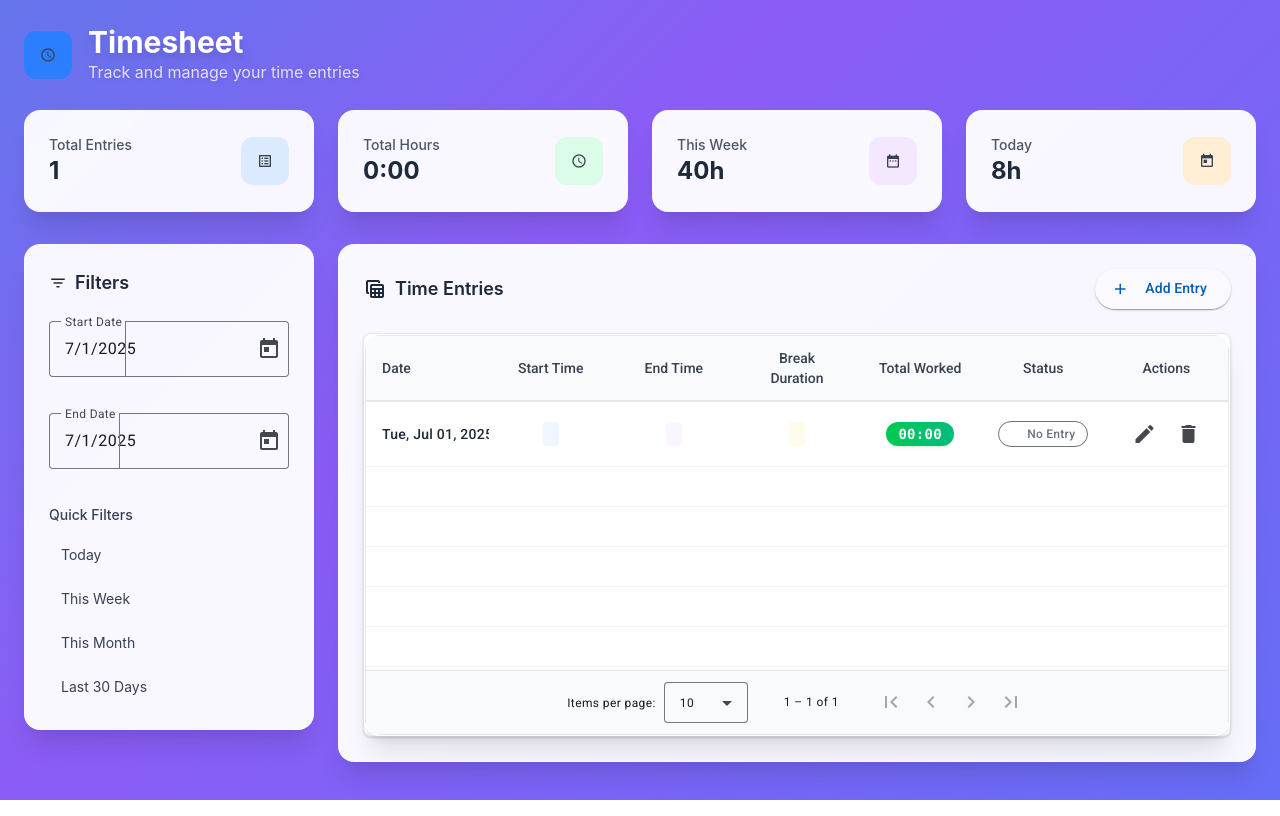
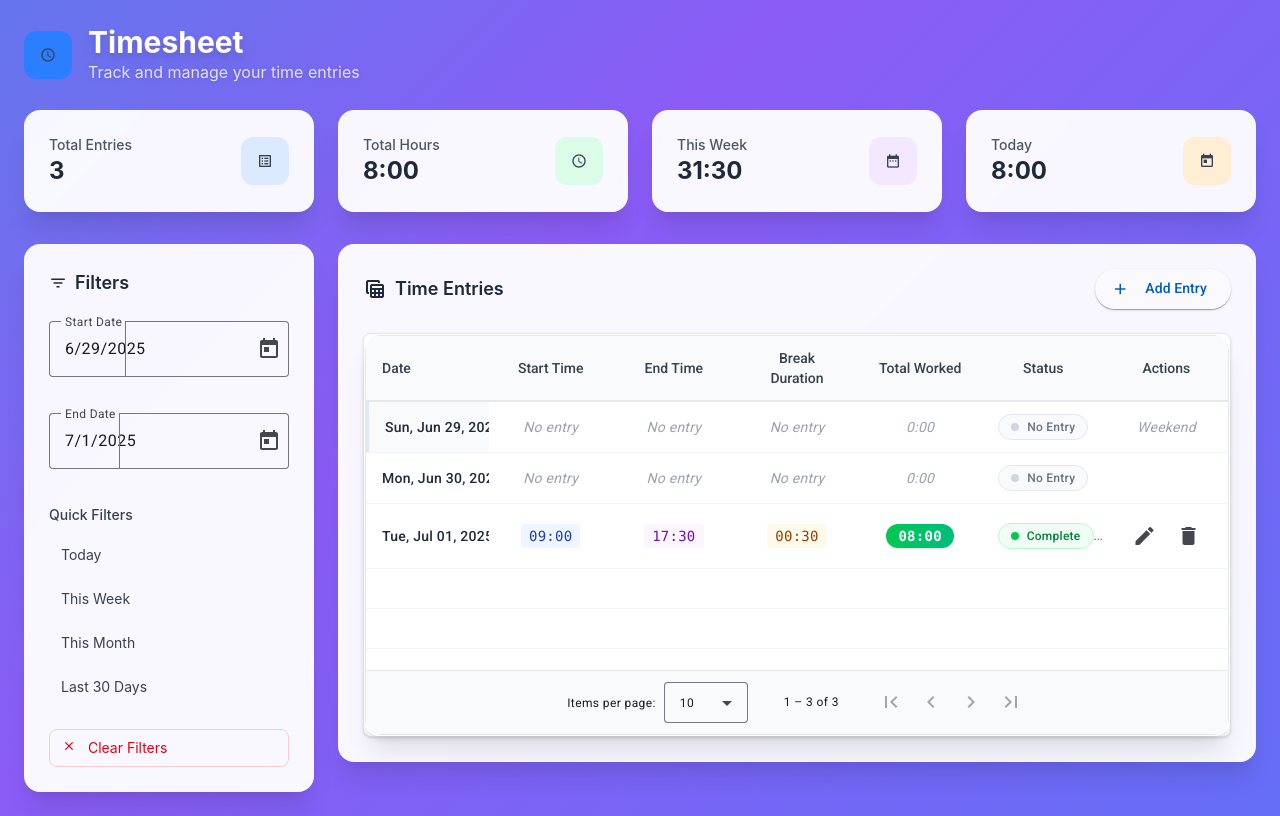
Before and after one commit to rsuciunttdata/timetracking-team-one, an Angular app: page /timesheet in a window 1280 px wide. Built offline with nearby package versions, Linux system fonts and the light colour scheme.

Commit message:
filters and summary calculations

```diff
--- a/src/app/components/timesheet-table/timesheet-table.component.ts
+++ b/src/app/components/timesheet-table/timesheet-table.component.ts
@@ -255,17 +255,25 @@ export class TimesheetTableComponent implements OnInit, OnChanges {
   }
 
   getStatusText(entry: TimeEntry): string {
+    // Check if it's a placeholder entry
+    if (this.isPlaceholderEntry(entry)) {
+      return 'No Entry';
+    }
+
+    // If any required field is missing, it's not a complete entry
+    if (!entry.startTime || !entry.endTime) {
+      return 'Pending';
+    }
+
     const workedTime = this.calculateWorkedTime(entry.startTime, entry.endTime, entry.breakDuration);
     const [hours] = workedTime.split(':').map(Number);
 
     if (hours >= 8) {
-      return 'Full Day';
-    } else if (hours >= 6) {
-      return 'Partial Day';
+      return 'Complete';
     } else if (hours > 0) {
-      return 'Under Time';
+      return 'In Progress';
     } else {
-      return 'No Entry';
+      return 'Pending';
     }
   }
 
@@ -287,7 +295,8 @@ export class TimesheetTableComponent implements OnInit, OnChanges {
   }
 
   isPlaceholderEntry(entry: TimeEntry | null): boolean {
-    return entry !== null && !entry.id;
+    if (!entry) return true;
+    return entry.id.startsWith('placeholder-') || !entry.startTime || !entry.endTime;
   }
 
   isWeekendDay(date: Date): boolean {
--- a/src/app/pages/timesheet-page.component.html
+++ b/src/app/pages/timesheet-page.component.html
@@ -44,7 +44,7 @@
         <div class="flex items-center justify-between">
           <div>
             <p class="text-gray-600 text-sm font-medium">This Week</p>
-            <p class="text-2xl font-bold text-gray-800">40h</p>
+            <p class="text-2xl font-bold text-gray-800">{{ thisWeekSummary().hours }}</p>
           </div>
           <div class="w-12 h-12 bg-purple-100 rounded-xl flex items-center justify-center">
             <mat-icon class="text-purple-600">date_range</mat-icon>
@@ -56,7 +56,7 @@
         <div class="flex items-center justify-between">
           <div>
             <p class="text-gray-600 text-sm font-medium">Today</p>
-            <p class="text-2xl font-bold text-gray-800">8h</p>
+            <p class="text-2xl font-bold text-gray-800">{{ todaySummary().hours }}</p>
           </div>
           <div class="w-12 h-12 bg-orange-100 rounded-xl flex items-center justify-center">
             <mat-icon class="text-orange-600">today</mat-icon>
@@ -100,17 +100,33 @@
           <!-- Quick Filter Buttons -->
           <div class="space-y-2">
             <p class="text-sm font-medium text-gray-700 mb-3">Quick Filters</p>
-            <button class="w-full text-left px-3 py-2 rounded-lg text-sm hover:bg-gray-100 transition-colors">
+            <button
+              (click)="setTodayFilter()"
+              [class]="isQuickFilterActive('today') ? 'w-full text-left px-3 py-2 rounded-lg text-sm bg-blue-100 text-blue-700 border border-blue-200 transition-colors' : 'w-full text-left px-3 py-2 rounded-lg text-sm hover:bg-gray-100 transition-colors'">
               Today
             </button>
-            <button class="w-full text-left px-3 py-2 rounded-lg text-sm hover:bg-gray-100 transition-colors">
+            <button
+              (click)="setThisWeekFilter()"
+              [class]="isQuickFilterActive('thisWeek') ? 'w-full text-left px-3 py-2 rounded-lg text-sm bg-blue-100 text-blue-700 border border-blue-200 transition-colors' : 'w-full text-left px-3 py-2 rounded-lg text-sm hover:bg-gray-100 transition-colors'">
               This Week
             </button>
-            <button class="w-full text-left px-3 py-2 rounded-lg text-sm hover:bg-gray-100 transition-colors">
+            <button
+              (click)="setThisMonthFilter()"
+              [class]="isQuickFilterActive('thisMonth') ? 'w-full text-left px-3 py-2 rounded-lg text-sm bg-blue-100 text-blue-700 border border-blue-200 transition-colors' : 'w-full text-left px-3 py-2 rounded-lg text-sm hover:bg-gray-100 transition-colors'">
               This Month
             </button>
-            <button class="w-full text-left px-3 py-2 rounded-lg text-sm hover:bg-gray-100 transition-colors">
+            <button
+              (click)="setLast30DaysFilter()"
+              [class]="isQuickFilterActive('last30Days') ? 'w-full text-left px-3 py-2 rounded-lg text-sm bg-blue-100 text-blue-700 border border-blue-200 transition-colors' : 'w-full text-left px-3 py-2 rounded-lg text-sm hover:bg-gray-100 transition-colors'">
               Last 30 Days
+            </button>
+
+            <!-- Clear Filters Button -->
+            <button
+              (click)="clearDateFilters()"
+              class="w-full text-left px-3 py-2 rounded-lg text-sm text-red-600 hover:bg-red-50 transition-colors border border-red-200 mt-4">
+              <mat-icon class="text-sm mr-2">clear</mat-icon>
+              Clear Filters
             </button>
           </div>
         </div>
--- a/src/app/pages/timesheet-page.component.ts
+++ b/src/app/pages/timesheet-page.component.ts
@@ -50,6 +50,29 @@ export class TimesheetPageComponent implements OnInit {
   private startDateSignal = signal<Date | null>(null);
   private endDateSignal = signal<Date | null>(null);
   private summaryDataSignal = signal<{ totalEntries: number; totalHours: string }>({ totalEntries: 0, totalHours: '0:00' });
+  private allTimeEntriesSignal = signal<TimeEntry[]>([]);
+
+  // Computed signals for summary cards
+  todaySummary = computed(() => {
+    const today = new Date();
+    const startOfDay = new Date(today.getFullYear(), today.getMonth(), today.getDate());
+    const endOfDay = new Date(today.getFullYear(), today.getMonth(), today.getDate(), 23, 59, 59, 999);
+
+    return this.calculateSummaryForDateRange(startOfDay, endOfDay);
+  });
+
+  thisWeekSummary = computed(() => {
+    const today = new Date();
+    const startOfWeek = new Date(today);
+    startOfWeek.setDate(today.getDate() - today.getDay()); // Start of current week (Sunday)
+    startOfWeek.setHours(0, 0, 0, 0); // Start of day
+
+    const endOfWeek = new Date(today);
+    endOfWeek.setDate(today.getDate() + (6 - today.getDay())); // End of current week (Saturday)
+    endOfWeek.setHours(23, 59, 59, 999); // End of day
+
+    return this.calculateSummaryForDateRange(startOfWeek, endOfWeek);
+  });
 
   // Computed signals
   dateFilter = computed(() => ({
@@ -76,11 +99,28 @@ export class TimesheetPageComponent implements OnInit {
 
   ngOnInit(): void {
     this.setDefaultDateRange();
+    this.loadTimeEntries();
+  }
+
+  private loadTimeEntries(): void {
+    const pagination = { page: 1, pageSize: 100 };
+
+    this.timeEntryService.getTimeEntries(pagination).subscribe({
+      next: (response) => {
+        this.allTimeEntriesSignal.set(response.data);
+      },
+      error: (error) => {
+        console.error('Error loading time entries:', error);
+      }
+    });
   }
 
   private setDefaultDateRange(): void {
     const today = new Date();
-    this.startDateSignal.set(today);
+    const startOfWeek = new Date(today);
+    startOfWeek.setDate(today.getDate() - today.getDay()); // Start of current week (Sunday)
+
+    this.startDateSignal.set(startOfWeek);
     this.endDateSignal.set(today);
   }
 
@@ -91,6 +131,176 @@ export class TimesheetPageComponent implements OnInit {
   clearDateFilters(): void {
     this.startDateSignal.set(null);
     this.endDateSignal.set(null);
+  }
+
+  // Quick filter methods
+  setTodayFilter(): void {
+    const today = new Date();
+    // Normalize to start and end of day to ensure proper comparison
+    const startOfDay = new Date(today.getFullYear(), today.getMonth(), today.getDate());
+    const endOfDay = new Date(today.getFullYear(), today.getMonth(), today.getDate(), 23, 59, 59, 999);
+
+    this.startDateSignal.set(startOfDay);
+    this.endDateSignal.set(endOfDay);
+  }
+
+  setThisWeekFilter(): void {
+    const today = new Date();
+    const startOfWeek = new Date(today);
+    startOfWeek.setDate(today.getDate() - today.getDay()); // Start of current week (Sunday)
+    startOfWeek.setHours(0, 0, 0, 0); // Start of day
+
+    const endOfWeek = new Date(today);
+    endOfWeek.setDate(today.getDate() + (6 - today.getDay())); // End of current week (Saturday)
+    endOfWeek.setHours(23, 59, 59, 999); // End of day
+
+    this.startDateSignal.set(startOfWeek);
+    this.endDateSignal.set(endOfWeek);
+  }
+
+  setThisMonthFilter(): void {
+    const today = new Date();
+    const startOfMonth = new Date(today.getFullYear(), today.getMonth(), 1);
+    startOfMonth.setHours(0, 0, 0, 0); // Start of day
+
+    const endOfMonth = new Date(today.getFullYear(), today.getMonth() + 1, 0);
+    endOfMonth.setHours(23, 59, 59, 999); // End of day
+
+    this.startDateSignal.set(startOfMonth);
+    this.endDateSignal.set(endOfMonth);
+  }
+
+  setLast30DaysFilter(): void {
+    const today = new Date();
+    const thirtyDaysAgo = new Date(today);
+    thirtyDaysAgo.setDate(today.getDate() - 30);
+    thirtyDaysAgo.setHours(0, 0, 0, 0); // Start of day
+
+    const endOfToday = new Date(today);
+    endOfToday.setHours(23, 59, 59, 999); // End of day
+
+    this.startDateSignal.set(thirtyDaysAgo);
+    this.endDateSignal.set(endOfToday);
+  }
+
+  // Helper method to check if a quick filter is active
+  isQuickFilterActive(filterType: 'today' | 'thisWeek' | 'thisMonth' | 'last30Days'): boolean {
+    const currentStart = this.startDateSignal();
+    const currentEnd = this.endDateSignal();
+
+    if (!currentStart || !currentEnd) return false;
+
+    const today = new Date();
+
+    switch (filterType) {
+      case 'today': {
+        const startOfDay = new Date(today.getFullYear(), today.getMonth(), today.getDate());
+        const endOfDay = new Date(today.getFullYear(), today.getMonth(), today.getDate(), 23, 59, 59, 999);
+
+        return this.isSameDateTime(currentStart, startOfDay) && this.isSameDateTime(currentEnd, endOfDay);
+      }
+
+      case 'thisWeek': {
+        const startOfWeek = new Date(today);
+        startOfWeek.setDate(today.getDate() - today.getDay());
+        startOfWeek.setHours(0, 0, 0, 0);
+
+        const endOfWeek = new Date(today);
+        endOfWeek.setDate(today.getDate() + (6 - today.getDay()));
+        endOfWeek.setHours(23, 59, 59, 999);
+
+        return this.isSameDateTime(currentStart, startOfWeek) && this.isSameDateTime(currentEnd, endOfWeek);
+      }
+
+      case 'thisMonth': {
+        const startOfMonth = new Date(today.getFullYear(), today.getMonth(), 1);
+        startOfMonth.setHours(0, 0, 0, 0);
+
+        const endOfMonth = new Date(today.getFullYear(), today.getMonth() + 1, 0);
+        endOfMonth.setHours(23, 59, 59, 999);
+
+        return this.isSameDateTime(currentStart, startOfMonth) && this.isSameDateTime(currentEnd, endOfMonth);
+      }
+
+      case 'last30Days': {
+        const thirtyDaysAgo = new Date(today);
+        thirtyDaysAgo.setDate(today.getDate() - 30);
+        thirtyDaysAgo.setHours(0, 0, 0, 0);
+
+        const endOfToday = new Date(today);
+        endOfToday.setHours(23, 59, 59, 999);
+
+        return this.isSameDateTime(currentStart, thirtyDaysAgo) && this.isSameDateTime(currentEnd, endOfToday);
+      }
+
+      default:
+        return false;
+    }
+  }
+
+  private isSameDay(date1: Date, date2: Date): boolean {
+    return date1.getFullYear() === date2.getFullYear() &&
+           date1.getMonth() === date2.getMonth() &&
+           date1.getDate() === date2.getDate();
+  }
+
+  private isSameDateTime(date1: Date, date2: Date): boolean {
+    return date1.getTime() === date2.getTime();
+  }
+
+  private calculateSummaryForDateRange(startDate: Date, endDate: Date): { entries: number; hours: string } {
+    const allEntries = this.allTimeEntriesSignal();
+
+    // Normalize the date range for comparison (ignore time components)
+    const normalizedStart = new Date(startDate.getFullYear(), startDate.getMonth(), startDate.getDate());
+    const normalizedEnd = new Date(endDate.getFullYear(), endDate.getMonth(), endDate.getDate(), 23, 59, 59, 999);
+
+    const filteredEntries = allEntries.filter(entry => {
+      const entryDate = new Date(entry.date);
+      const normalizedEntryDate = new Date(entryDate.getFullYear(), entryDate.getMonth(), entryDate.getDate());
+
+      return normalizedEntryDate >= normalizedStart && normalizedEntryDate <= normalizedEnd;
+    });
+
+    const totalMinutes = filteredEntries.reduce((total, entry) => {
+      if (!entry.startTime || !entry.endTime) return total;
+
+      const workedTime = this.calculateWorkedTime(entry.startTime, entry.endTime, entry.breakDuration || '0:00');
+      const [hours, minutes] = workedTime.split(':').map(Number);
+      return total + (hours * 60) + minutes;
+    }, 0);
+
+    const totalHours = Math.floor(totalMinutes / 60);
+    const remainingMinutes = totalMinutes % 60;
+    const hoursFormatted = `${totalHours}:${remainingMinutes.toString().padStart(2, '0')}`;
+
+    return {
+      entries: filteredEntries.length,
+      hours: hoursFormatted
+    };
+  }
+
+  private calculateWorkedTime(startTime: string, endTime: string, breakDuration: string): string {
+    const start = this.parseTime(startTime);
+    const end = this.parseTime(endTime);
+    const breakTime = this.parseTime(breakDuration);
+
+    const totalMinutes = end - start - breakTime;
+
+    if (totalMinutes < 0) {
+      return '0:00';
+    }
+
+    const hours = Math.floor(totalMinutes / 60);
+    const minutes = totalMinutes % 60;
+
+    return `${hours.toString().padStart(2, '0')}:${minutes.toString().padStart(2, '0')}`;
+  }
+
+  private parseTime(timeString: string): number {
+    if (!timeString) return 0;
+    const [hours, minutes] = timeString.split(':').map(Number);
+    return hours * 60 + minutes;
   }
 
   onEditEntry(entry: TimeEntry): void {
@@ -109,7 +319,7 @@ export class TimesheetPageComponent implements OnInit {
           this.snackBar.open('Time entry updated successfully', 'Close', { duration: 3000 });
         }
 
-        this.timesheetTable.refreshData();
+        this.refreshAllData();
       }
     });
   }
@@ -119,8 +329,7 @@ export class TimesheetPageComponent implements OnInit {
       this.timeEntryService.deleteTimeEntry(entry.id).subscribe({
         next: () => {
           this.snackBar.open('Time entry deleted successfully', 'Close', { duration: 3000 });
-
-          this.timesheetTable.refreshData();
+          this.refreshAllData();
         },
         error: (error) => {
           console.error('Error deleting time entry:', error);
@@ -144,7 +353,7 @@ export class TimesheetPageComponent implements OnInit {
     dialogRef.afterClosed().subscribe(result => {
       if (result) {
         this.snackBar.open('Time entry created successfully', 'Close', { duration: 3000 });
-        this.timesheetTable.refreshData();
+        this.refreshAllData();
       }
     });
   }
@@ -163,8 +372,7 @@ export class TimesheetPageComponent implements OnInit {
     dialogRef.afterClosed().subscribe(result => {
       if (result) {
         this.snackBar.open('Time entry created successfully', 'Close', { duration: 3000 });
-
-        this.timesheetTable.refreshData();
+        this.refreshAllData();
       }
     });
   }
@@ -172,6 +380,14 @@ export class TimesheetPageComponent implements OnInit {
   // Methods to handle summary data from table
   onSummaryDataReceived(summary: { totalEntries: number; totalHours: string }): void {
     this.summaryDataSignal.set(summary);
+  }
+
+  // Method to refresh all data
+  refreshAllData(): void {
+    this.loadTimeEntries();
+    if (this.timesheetTable) {
+      this.timesheetTable.refreshData();
+    }
   }
 
   // Expose summary data for template
```
